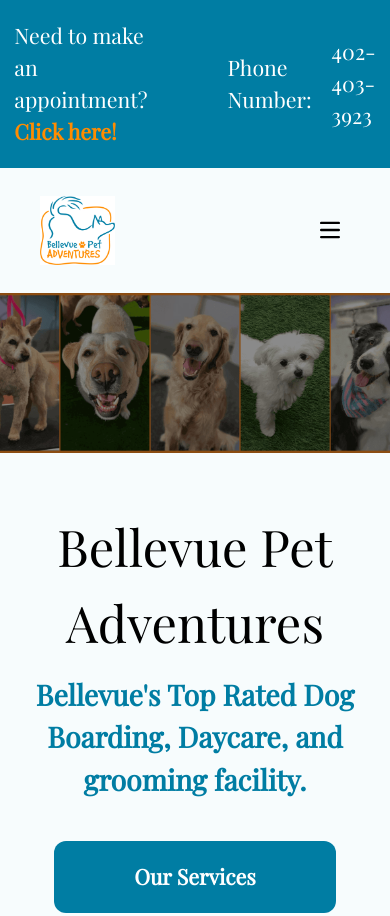
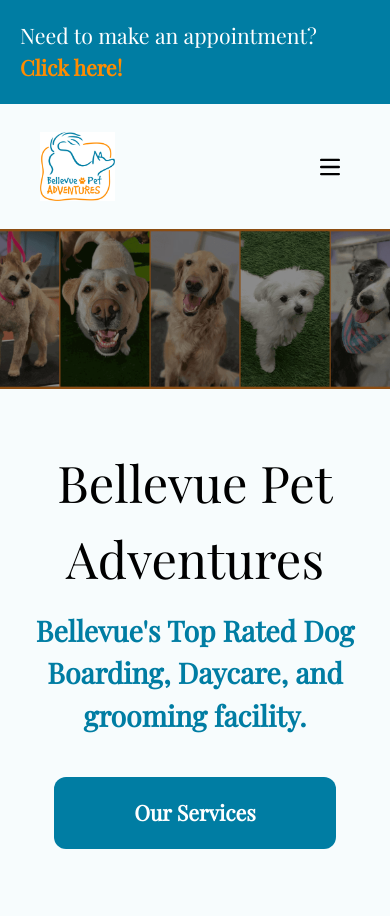
Before and after one commit to Tactenator/pet-mobile, a website: page index.html in a window 390 px wide. Shown: the top 916 px of the page. Drawn offline with nearby package versions, Linux system fonts and the light colour scheme.

Commit message:
adjusting for mobile

```diff
--- a/index.html
+++ b/index.html
@@ -16,7 +16,7 @@
   <section class="bg-primary p-5">
     <div class="flex flex-row justify-center text-white gap-20 text-xl">
       <div>Need to make an appointment? <a aria-label="Link to customer portal" class="text-accent font-bold hover:underline hover:cursor-pointer" href="">Click here!</a></div>
-      <div class="flex flex-row gap-5 items-center">Phone Number:<a aria-label="Phone Number" class="hover:underline hover:text-accent" href="tel:4024033923">402-403-3923</a></div>
+      <div class="hidden md:flex flex-row gap-5 items-center">Phone Number:<a aria-label="Phone Number" class="hover:underline hover:text-accent" href="tel:4024033923">402-403-3923</a></div>
     </div>
   </section>
     <nav class="hidden md:flex flex-row justify-between items-center px-10 py-5">
```
